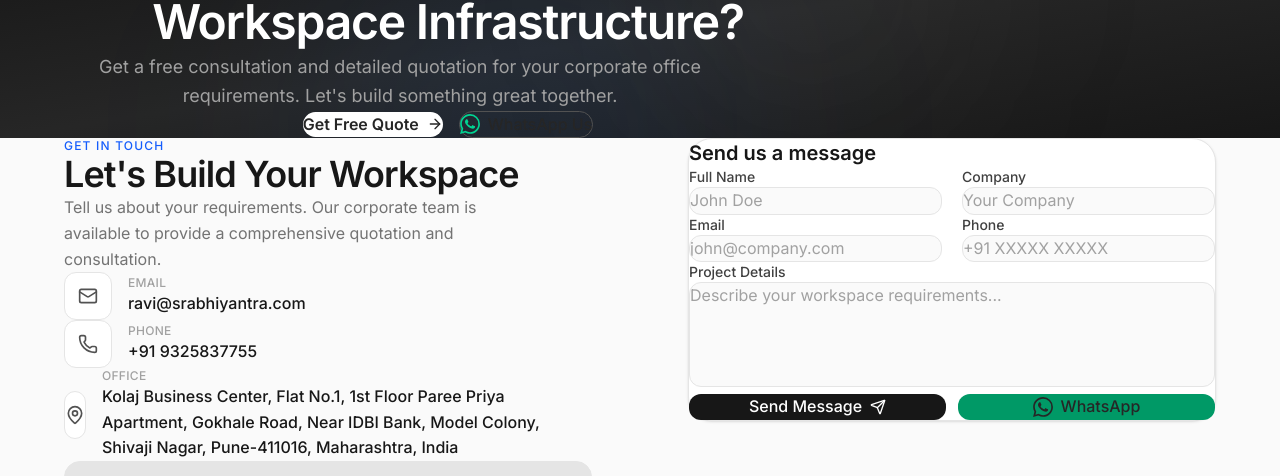
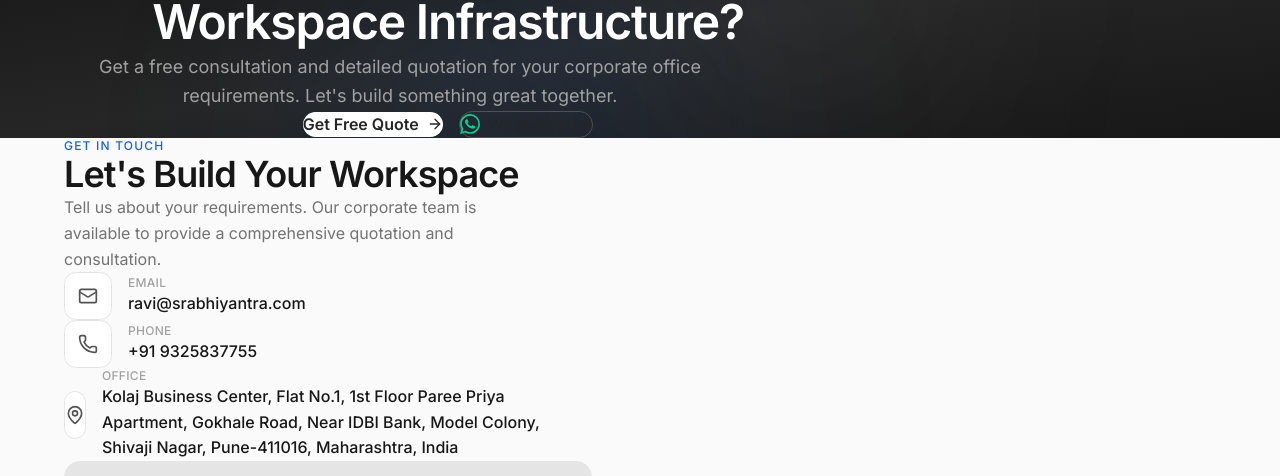
Before and after one commit to veerchavan62/web-dev-intern, a React (Vite) app: page / in a window 1280 px wide. Shown: the part 3105-3581 px from the top of the page. Built offline with nearby package versions, Linux system fonts and the light colour scheme; grey boxes are pictures that could not be loaded.

Commit message:
feat: remove "Send us a message" form from Contact component
Update Contact component to only display contact info section.

Co-authored-by: Veer Chavan <175812609+veerchavan62@users.noreply.github.com>

```diff
--- a/src/components/Contact.jsx
+++ b/src/components/Contact.jsx
@@ -1,5 +1,5 @@
 import { motion } from 'framer-motion';
-import { Mail, Phone, MapPin, Send } from 'lucide-react';
+import { Mail, Phone, MapPin } from 'lucide-react';
 
 const contactInfo = [
   {
@@ -81,101 +81,7 @@ export default function Contact() {
             </div>
           </motion.div>
 
-          {/* Right - Form */}
-          <motion.div
-            initial={{ opacity: 0, x: 20 }}
-            whileInView={{ opacity: 1, x: 0 }}
-            viewport={{ once: true }}
-          >
-            <div className="bg-white rounded-3xl border border-neutral-200 p-8 md:p-10 shadow-sm">
-              <h3 className="text-xl font-semibold text-neutral-900 mb-6">
-                Send us a message
-              </h3>
 
-              <form className="space-y-5">
-                <div className="grid sm:grid-cols-2 gap-5">
-                  <div>
-                    <label htmlFor="name" className="block text-sm font-medium text-neutral-700 mb-2">
-                      Full Name
-                    </label>
-                    <input
-                      type="text"
-                      id="name"
-                      placeholder="John Doe"
-                      className="w-full px-4 py-3 rounded-xl border border-neutral-200 bg-neutral-50 text-neutral-900 placeholder:text-neutral-400 focus:outline-none focus:border-neutral-400 focus:bg-white transition-all"
-                    />
-                  </div>
-                  <div>
-                    <label htmlFor="company" className="block text-sm font-medium text-neutral-700 mb-2">
-                      Company
-                    </label>
-                    <input
-                      type="text"
-                      id="company"
-                      placeholder="Your Company"
-                      className="w-full px-4 py-3 rounded-xl border border-neutral-200 bg-neutral-50 text-neutral-900 placeholder:text-neutral-400 focus:outline-none focus:border-neutral-400 focus:bg-white transition-all"
-                    />
-                  </div>
-                </div>
-
-                <div className="grid sm:grid-cols-2 gap-5">
-                  <div>
-                    <label htmlFor="email" className="block text-sm font-medium text-neutral-700 mb-2">
-                      Email
-                    </label>
-                    <input
-                      type="email"
-                      id="email"
-                      placeholder="john@company.com"
-                      className="w-full px-4 py-3 rounded-xl border border-neutral-200 bg-neutral-50 text-neutral-900 placeholder:text-neutral-400 focus:outline-none focus:border-neutral-400 focus:bg-white transition-all"
-                    />
-                  </div>
-                  <div>
-                    <label htmlFor="phone" className="block text-sm font-medium text-neutral-700 mb-2">
-                      Phone
-                    </label>
-                    <input
-                      type="tel"
-                      id="phone"
-                      placeholder="+91 XXXXX XXXXX"
-                      className="w-full px-4 py-3 rounded-xl border border-neutral-200 bg-neutral-50 text-neutral-900 placeholder:text-neutral-400 focus:outline-none focus:border-neutral-400 focus:bg-white transition-all"
-                    />
-                  </div>
-                </div>
-
-                <div>
-                  <label htmlFor="message" className="block text-sm font-medium text-neutral-700 mb-2">
-                    Project Details
-                  </label>
-                  <textarea
-                    id="message"
-                    rows={4}
-                    placeholder="Describe your workspace requirements..."
-                    className="w-full px-4 py-3 rounded-xl border border-neutral-200 bg-neutral-50 text-neutral-900 placeholder:text-neutral-400 focus:outline-none focus:border-neutral-400 focus:bg-white transition-all resize-none"
-                  />
-                </div>
-
-                <div className="flex flex-col sm:flex-row gap-3 pt-2">
-                  <button
-                    type="submit"
-                    className="flex-1 inline-flex items-center justify-center gap-2 px-6 py-3.5 bg-neutral-900 text-white rounded-xl font-medium hover:bg-neutral-800 transition-colors"
-                  >
-                    Send Message
-                    <Send className="w-4 h-4" />
-                  </button>
-                  <a
-                    href="https://wa.me/919325837755?text=Hello%20SR%20Abhiyantra%20Team%2C%20I%20would%20like%20to%20inquire%20about%20your%20workspace%20solutions%20and%20dealership%20services."
-                    className="flex-1 inline-flex items-center justify-center gap-2 px-6 py-3.5 bg-emerald-600 text-white rounded-xl font-medium hover:bg-emerald-700 transition-colors"
-                  >
-                    <svg className="w-5 h-5" fill="currentColor" viewBox="0 0 24 24">
-                      <path d="M17.472 14.382c-.297-.149-1.758-.867-2.03-.967-.273-.099-.471-.148-.67.15-.197.297-.767.966-.94 1.164-.173.199-.347.223-.644.075-.297-.15-1.255-.463-2.39-1.475-.883-.788-1.48-1.761-1.653-2.059-.173-.297-.018-.458.13-.606.134-.133.298-.347.446-.52.149-.174.198-.298.298-.497.099-.198.05-.371-.025-.52-.075-.149-.669-1.612-.916-2.207-.242-.579-.487-.5-.669-.51-.173-.008-.371-.01-.57-.01-.198 0-.52.074-.792.372-.272.297-1.04 1.016-1.04 2.479 0 1.462 1.065 2.875 1.213 3.074.149.198 2.096 3.2 5.077 4.487.709.306 1.262.489 1.694.625.712.227 1.36.195 1.871.118.571-.085 1.758-.719 2.006-1.413.248-.694.248-1.289.173-1.413-.074-.124-.272-.198-.57-.347m-5.421 7.403h-.004a9.87 9.87 0 01-5.031-1.378l-.361-.214-3.741.982.998-3.648-.235-.374a9.86 9.86 0 01-1.51-5.26c.001-5.45 4.436-9.884 9.888-9.884 2.64 0 5.122 1.03 6.988 2.898a9.825 9.825 0 012.893 6.994c-.003 5.45-4.437 9.884-9.885 9.884m8.413-18.297A11.815 11.815 0 0012.05 0C5.495 0 .16 5.335.157 11.892c0 2.096.547 4.142 1.588 5.945L.057 24l6.305-1.654a11.882 11.882 0 005.683 1.448h.005c6.554 0 11.89-5.335 11.893-11.893a11.821 11.821 0 00-3.48-8.413z" />
-                    </svg>
-                    WhatsApp
-                  </a>
-                </div>
-              </form>
-            </div>
-          </motion.div>
         </div>
       </div>
     </section>
```
